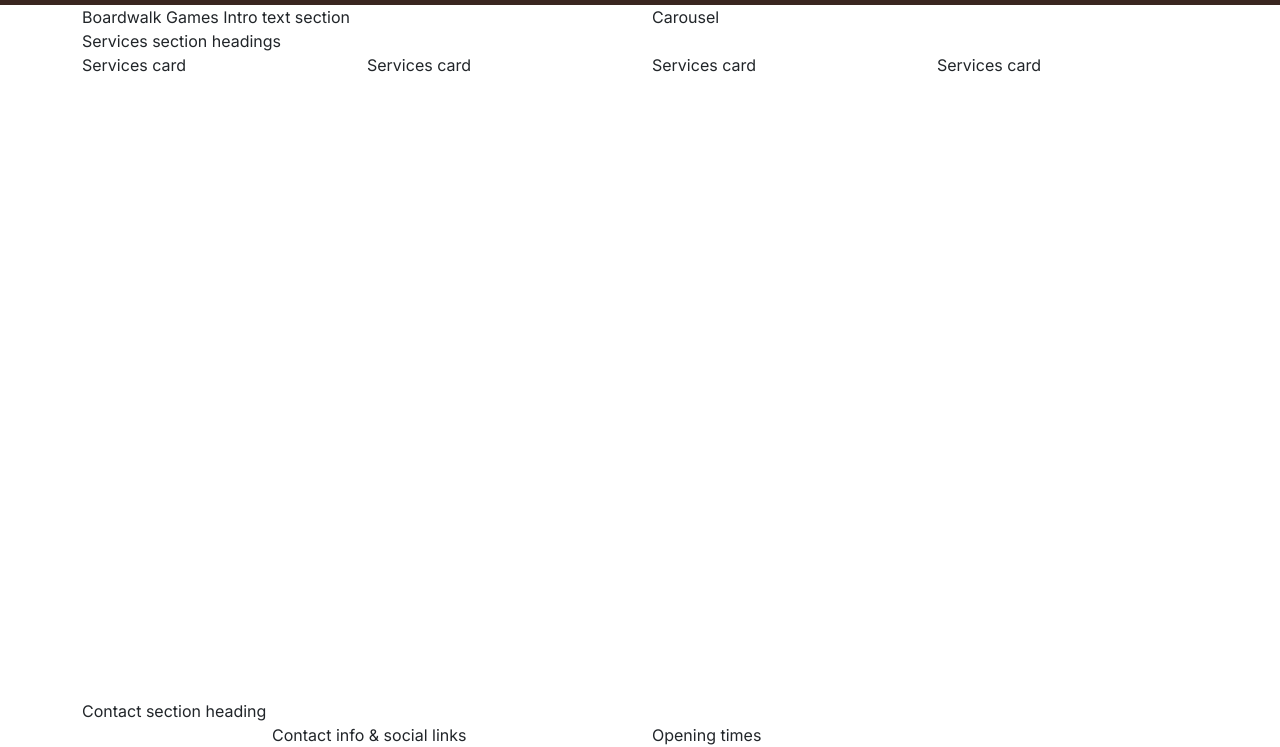
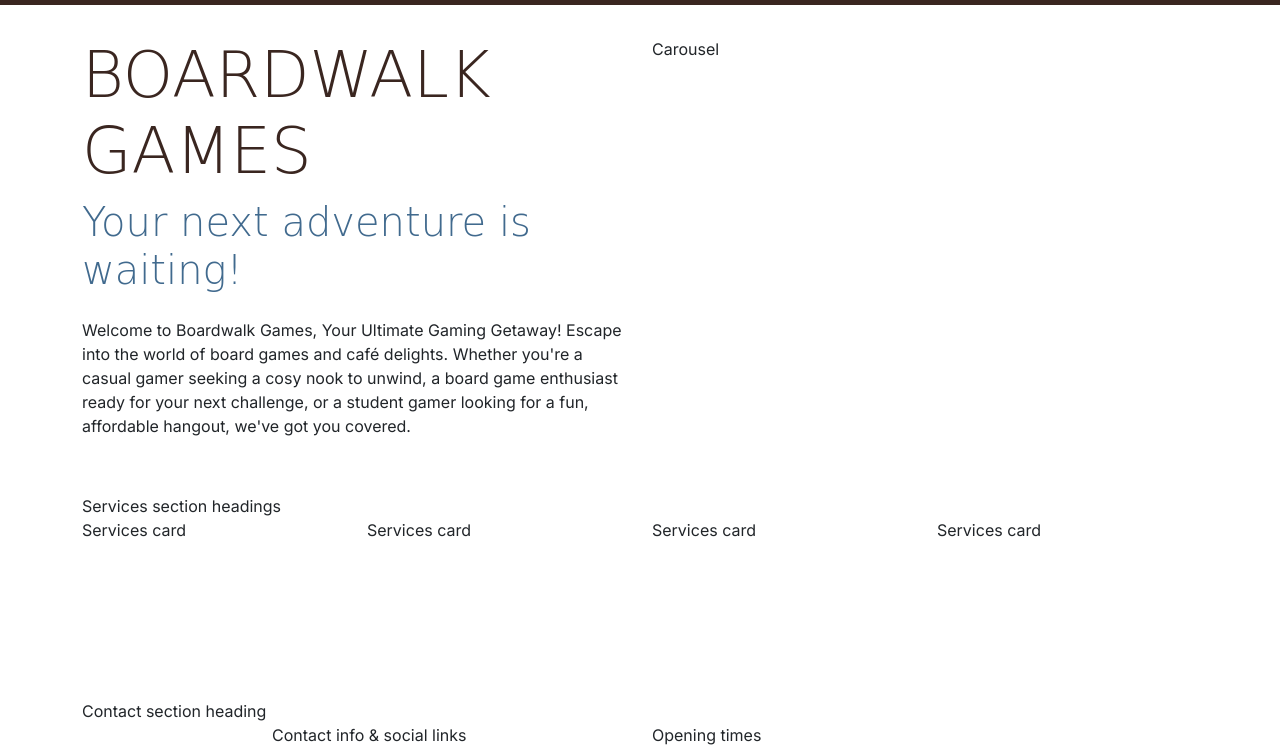
Before and after one commit to Zoe-Perry/boardwalk-games, a plain HTML site: page index.html in a window 1280 px wide. Shown: the part 53-800 px from the top of the page. Drawn offline with nearby package versions, Linux system fonts and the light colour scheme; a web font is replaced by a local one.

Commit message:
adding the header text

```diff
--- a/assets/css/style.css
+++ b/assets/css/style.css
@@ -19,10 +19,16 @@ body{
 h1, h2, h3{
     font-family: var(--secondary-font);
     color: var(--primary-color);
+    text-transform: uppercase;
 }
 
 .sub-heading-color{
     color:var(--highlight-color)
+}
+
+.section{
+    margin-top: 2rem;
+    margin-bottom: 2rem;
 }
 
 /*  Navbar */
@@ -35,6 +41,12 @@ h1, h2, h3{
     width:30px;
 }
 
+/* Header */
+
+#header .lead{
+    font-family: var(--secondary-font);
+}
+
 /* grid visualisation CSS for testing */
 
 /* .container, .row{
--- a/index.html
+++ b/index.html
@@ -50,9 +50,13 @@
 
 
      <!-- Header with carousel -->
-      <header class="container">
+      <header id="header" class="container section">
         <div class="row">
-            <div class="col-12 col-xl-6">Boardwalk Games Intro text section</div>
+            <div class="col-12 col-xl-6 text-center text-xl-start">
+                <h1 class="display-3">Boardwalk Games</h1>
+                <p class="lead display-6 sub-heading-color">Your next adventure is waiting!</p>
+                <p class="my-4">Welcome to Boardwalk Games, Your Ultimate Gaming Getaway! Escape into the world of board games and café delights. Whether you're a casual gamer seeking a cosy nook to unwind, a board game enthusiast ready for your next challenge, or a student gamer looking for a fun, affordable hangout, we've got you covered.</p>
+            </div>
             <div class="col-12 col-xl-6">Carousel</div>
         </div>
       </header>
```
